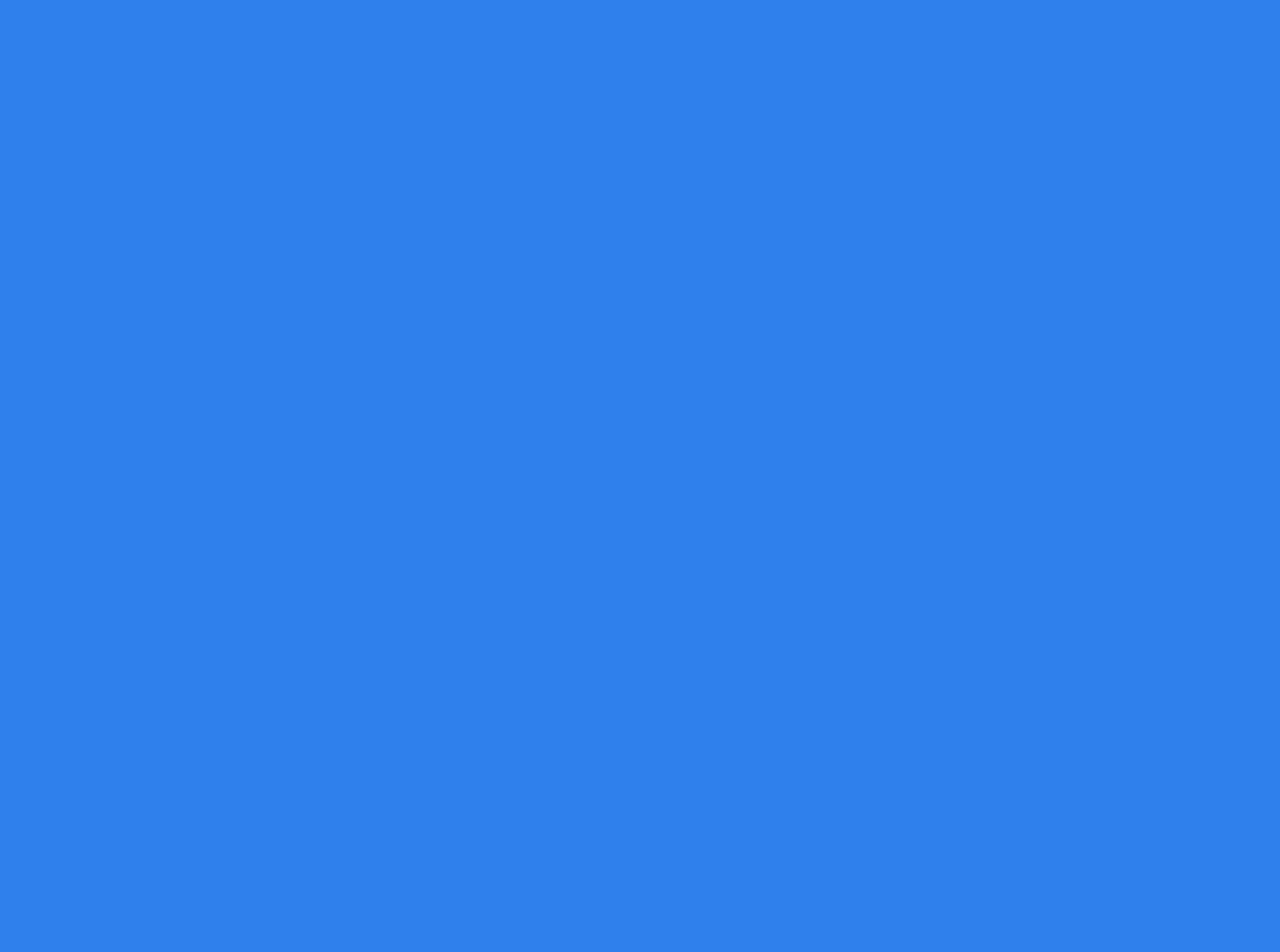
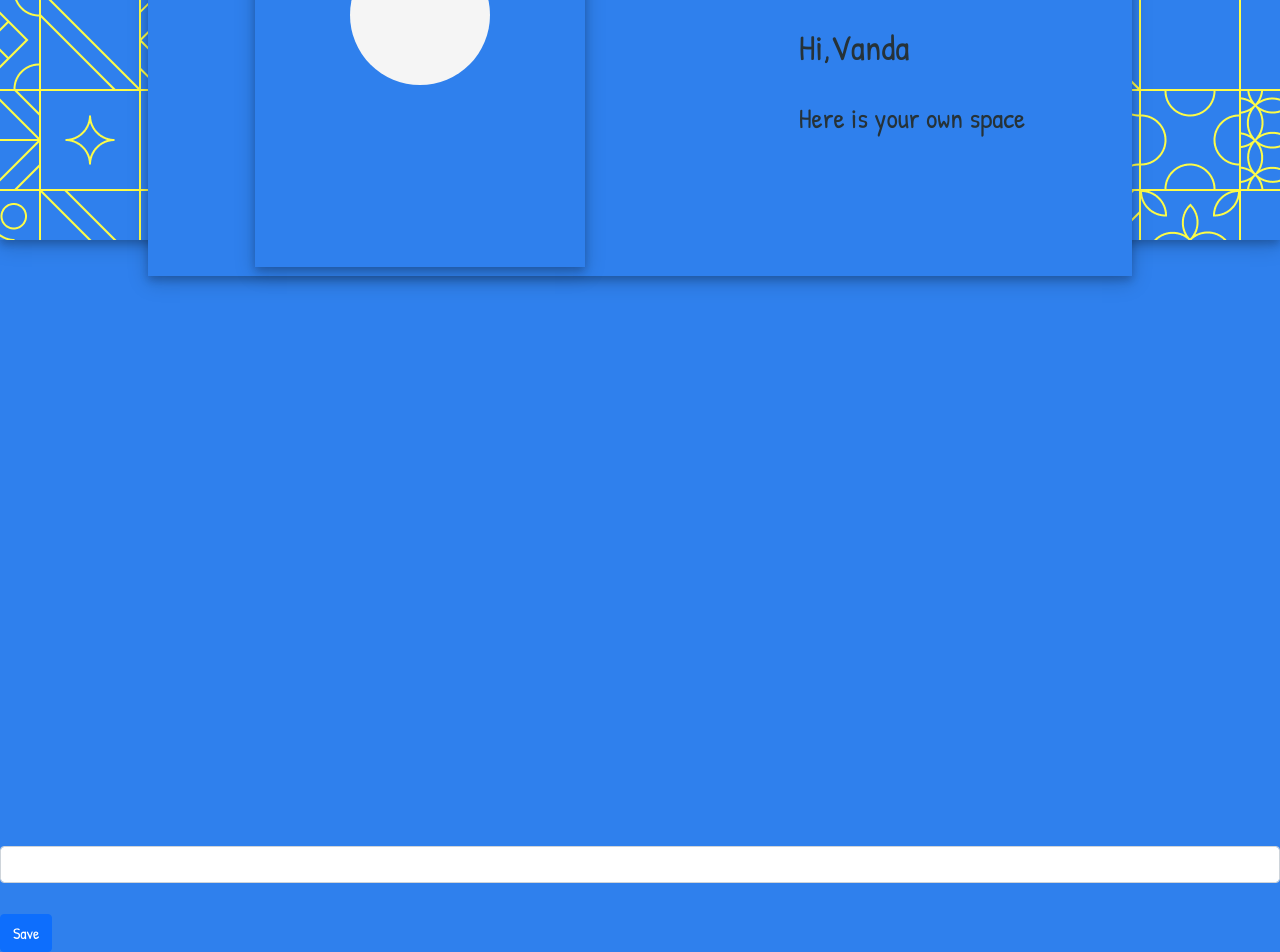
Before and after one commit to irinagetman1973/CS203-Budget-App, a React (Create React App) app: page /EditProfile in a window 1280 px wide. Before the commit this address had no page. Shown: the part 160-1112 px from the top of the page. Before the commit the page ends 800 px from the top, so only its background shows below. Built offline with nearby package versions, Linux system fonts and the light colour scheme.

Commit message:
EditProfile and EditProfileInfo added

```diff
--- a/src/App.js
+++ b/src/App.js
@@ -13,6 +13,7 @@ import SignUp from '../src/pages/SignUp'
 import Dashboard from '../src/pages/Dashboard'
 import Expenses from '../src/pages/Expenses'
 import Income from '../src/pages/Income'
+import EditProfile from './components/EditProfile';
 
 
 function App() {
@@ -26,6 +27,7 @@ function App() {
           <Route path='/dashboard' element={<Dashboard />} />
           <Route path='/expenses' element={<Expenses />} />
           <Route path='/income' element={<Income />} />
+          <Route path='/editprofile' element={<EditProfile />} />
         </Routes>
       </Router>
     </>
--- a/src/components/DashboardPageLayout.js
+++ b/src/components/DashboardPageLayout.js
@@ -11,6 +11,7 @@ import './DashboardPageLayout.css'
 
 import Expenses from '../pages/Expenses';
 import Income from '../pages/Income';
+import EditProfile from "./EditProfile";
 
 
 // library.add(faCamera)
@@ -22,9 +23,12 @@ export const DashboardPageLayout = () => {
 
     const navigateToExpenses = () => {
         navigate('/Expenses');
-    };
+    }
     const navigateToIncome = () => {
         navigate('/Income');
+    }
+    const navigateToEditProfile = () => {
+        navigate('/EditProfile');
     }
     return (
         <>
@@ -43,9 +47,12 @@ export const DashboardPageLayout = () => {
                             <p>
                                 Here is your own space
                             </p>
-                            <button className="editProfile-btn">
+                            <button className="editProfile-btn" onClick={navigateToEditProfile}>
                                 Edit profile
                             </button>
+                            <Routes>
+                                <Route path="/EditProfile" element={< EditProfile />} />
+                            </Routes>
                         </div>
                     </div>
                 </div>
--- /dev/null
+++ b/src/components/EditProfile.js
@@ -0,0 +1,53 @@
+import React, { useState } from 'react';
+
+import '../App.css';
+import './DashboardPageLayout.css'
+
+export const EditProfile = (props) => {
+
+    const [value, setValue] = useState(props.budget);
+
+    return (
+        <>
+            <div className="db-layout">
+                <div className="banner--db">
+                    <div className="banner-content">
+                        <div className="db-box">
+                            <div className="db-avatar">
+
+                            </div>
+                        </div>
+                        <div className="greeting">
+                            <h2>
+                                Hi,Vanda
+                            </h2>
+                            <p>
+                                Here is your own space
+                            </p>
+                        </div>
+                    </div>
+                </div>
+            </div>
+
+            <input
+                required='required'
+                type='name'
+                class='form-control mr-3'
+                id='name'
+                value={value}
+                onChange={(event) => setValue(event.target.value)}
+            />
+            <button
+                type='button'
+                class='btn btn-primary'
+                onClick={() => props.handleSaveClick(value)}
+            >
+                Save
+            </button>
+        </>
+    );
+};
+
+export default EditProfile;
+
+{/*Brittany */ }
--- /dev/null
+++ b/src/pages/EditProfile.js
@@ -0,0 +1,19 @@
+import React from 'react';
+
+import '../App.css'
+import { Navbar } from '../components/Navbar';
+import { EditProfile } from '../components/EditProfile';
+
+
+function EditProfile() {
+    return (
+        <>
+            <Navbar />
+            <EditProfile />
+        </>
+    )
+}
+
+export default EditProfile
+
+{/*Brittany*/ }
```
Also changed, not shown: src/components/EditProfileInformation.js (added, +31 -0 lines).
